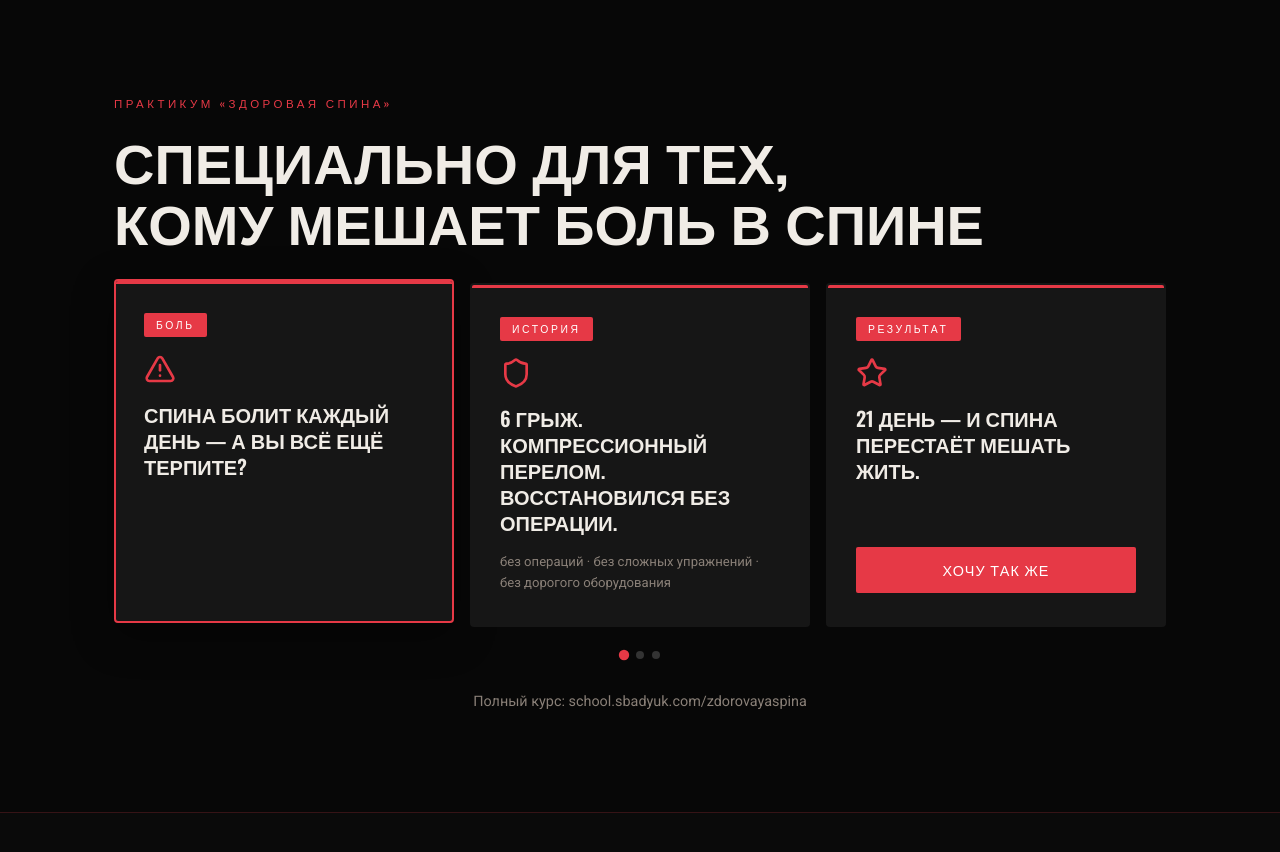
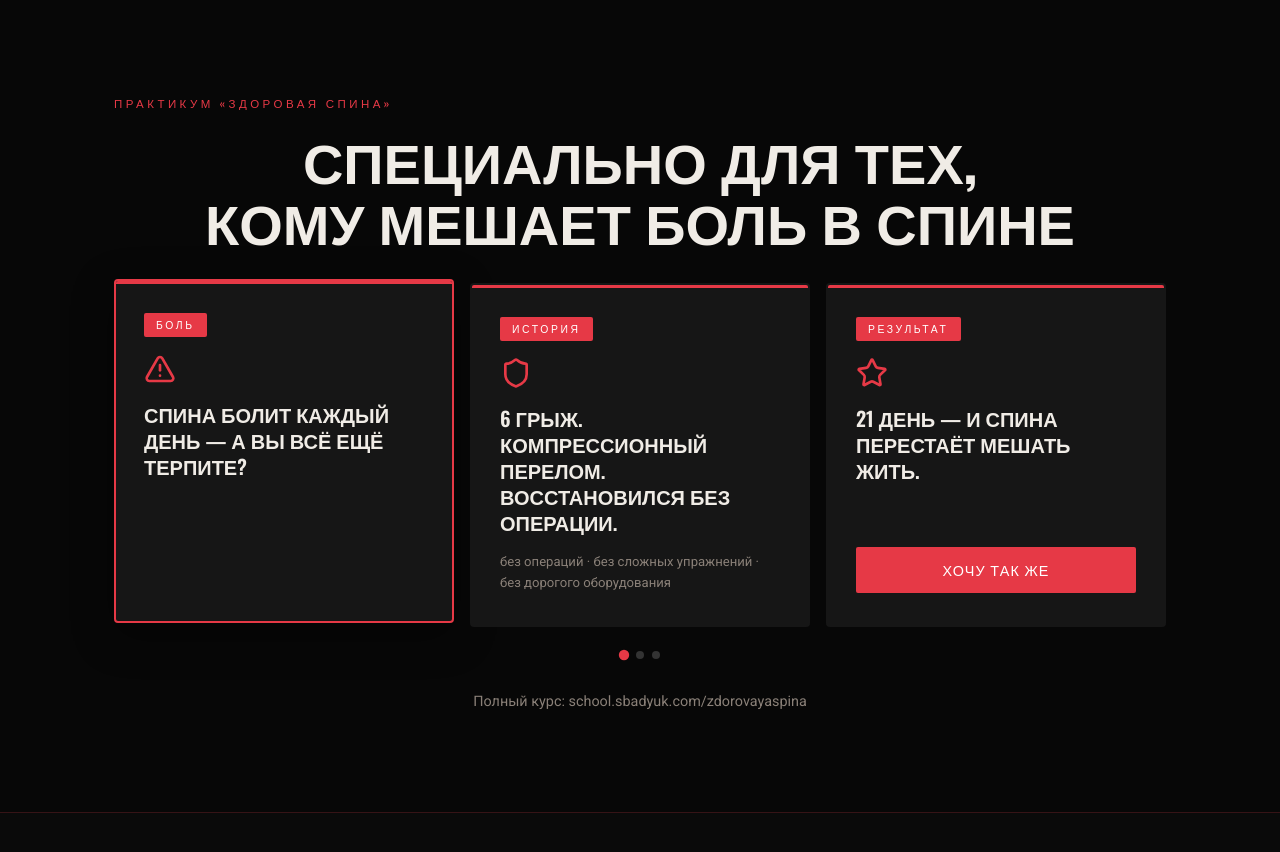
Before and after one commit to pr-poehali-dev/sbadyuk-landing-design, a React (Vite) app: page / in a window 1280 px wide. Shown: the part 3140-3992 px from the top of the page. Built offline with nearby package versions, Linux system fonts and the light colour scheme.

Commit message:
Избавляемся от боли в спине

```diff
--- a/src/components/landing/VKSection.tsx
+++ b/src/components/landing/VKSection.tsx
@@ -71,7 +71,7 @@ export default function VKSection() {
     <section className="section-darker">
       <div className="container-inner">
         <div className="section-label">ПРАКТИКУМ «ЗДОРОВАЯ СПИНА»</div>
-        <h2 className="section-title">Специально для тех,<br />кому мешает боль в спине</h2>
+        <h2 className="section-title section-title--center">Специально для тех,<br />кому мешает боль в спине</h2>
         <VKCarousel />
         <p className="vk-caption">
           Полный курс:{" "}
```
